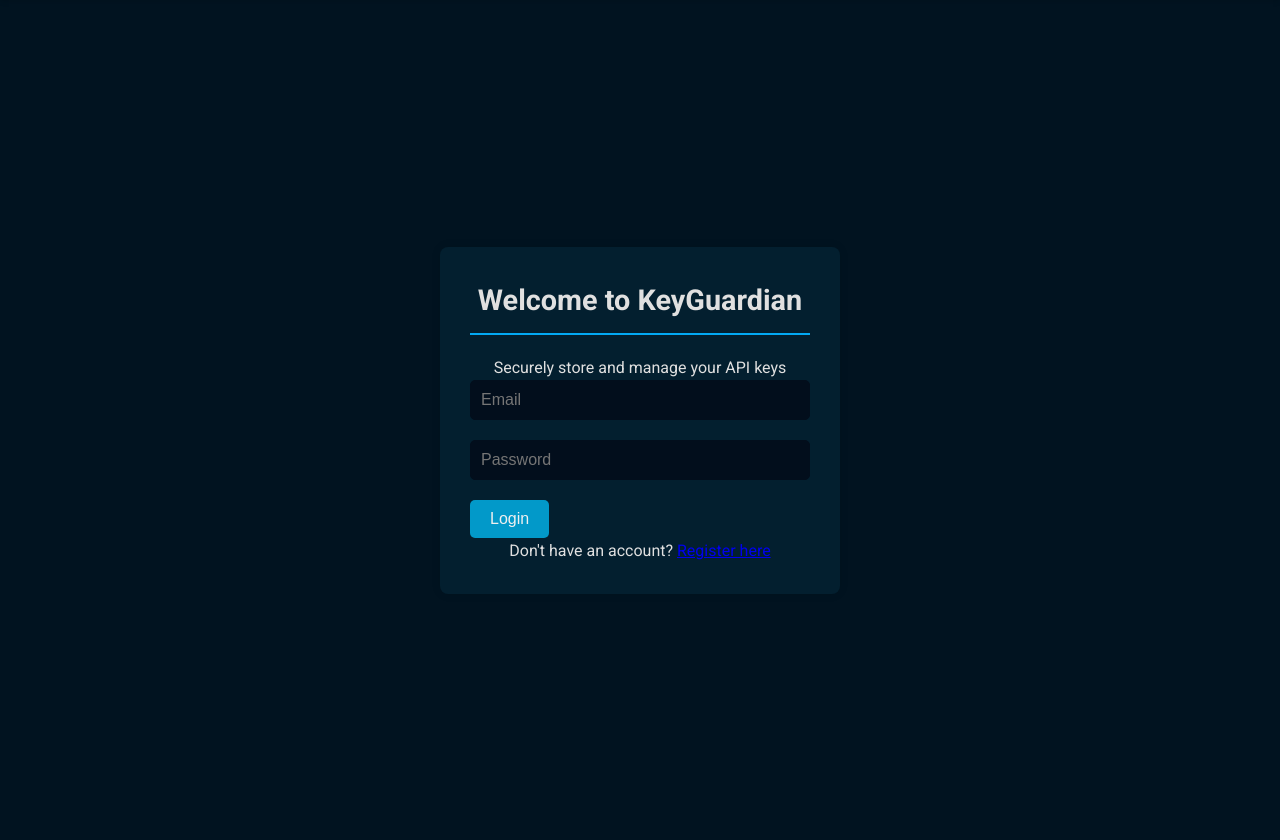
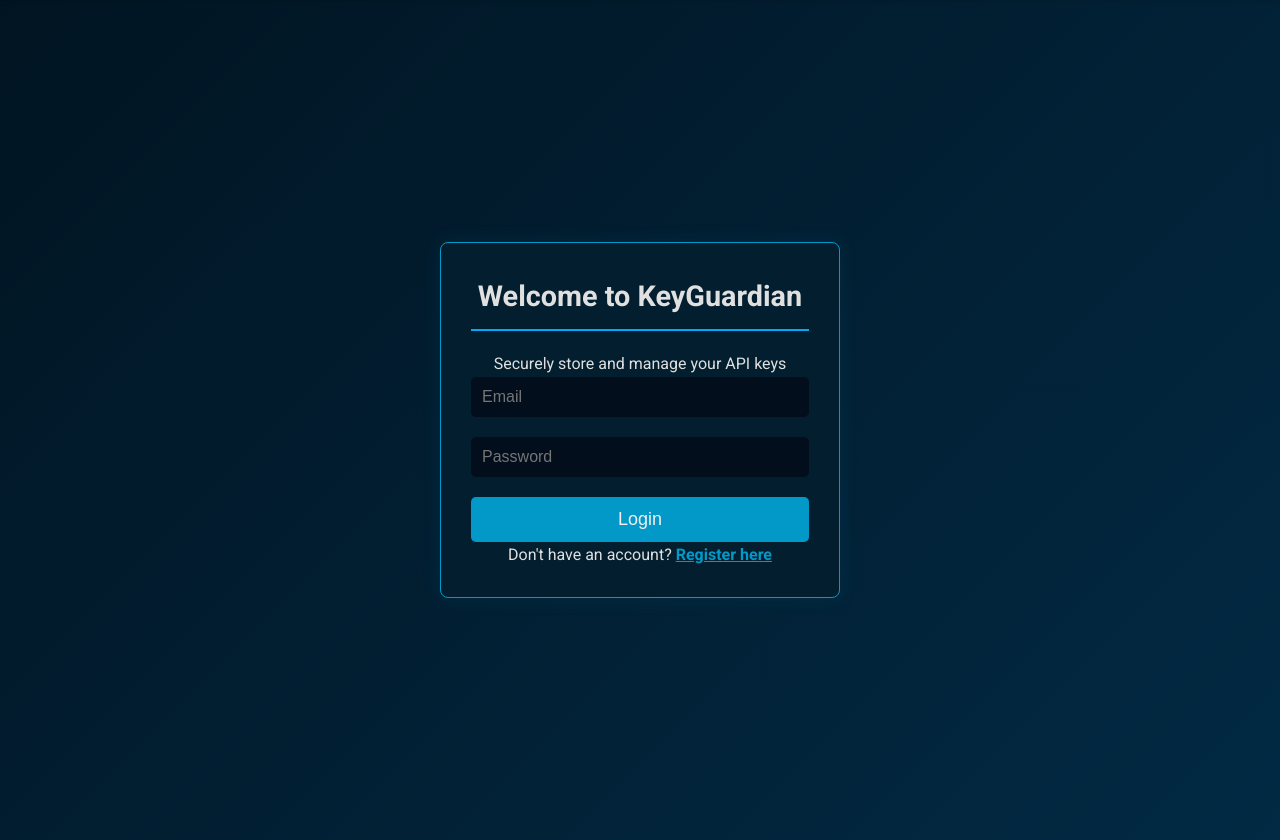
Before and after one commit to Garblesnarff/apikeywallet, a Flask app: page /login in a window 1280 px wide. Shown: the part 123-963 px from the top of the page. Run offline with Flask 3, Linux system fonts and the light colour scheme; parts of the project's set-up code (start-up, migrations or seed data) failed here and were passed over.

Commit message:
Agent query: Please check if the following improvements have been applied to the login page: 1) The login box is centered vertically. 2) The login form has a soft shadow and border. 3) The 'Login' button has an improved design with hover effects. 4) The 'Register here' link is more visible. 5) The background has a subtle gradient. Also, please verify if the overall functionality of the login page is working as expected.

```diff
--- a/static/css/styles.css
+++ b/static/css/styles.css
@@ -18,7 +18,7 @@
 body {
     font-family: 'Roboto', Arial, sans-serif;
     line-height: 1.6;
-    background-color: var(--background-color);
+    background: linear-gradient(135deg, #011320 0%, #022A44 100%);
     color: var(--text-color);
 }
 
@@ -295,9 +295,8 @@ h2 {
 
 .auth-container {
     display: flex;
-    flex-direction: column;
+    justify-content: center;
     align-items: center;
-    justify-content: center;
     min-height: 100vh;
     padding: 20px;
 }
@@ -308,7 +307,8 @@ h2 {
     background-color: #031F2F;
     padding: 30px;
     border-radius: 8px;
-    box-shadow: 0 0 10px rgba(0,0,0,0.1);
+    border: 1px solid #0299C9;
+    box-shadow: 0 0 20px rgba(2, 153, 201, 0.1);
 }
 
 @media (max-width: 768px) {
@@ -390,3 +390,28 @@ h2 {
 .toggle-visibility-btn:hover {
     color: var(--button-hover-color);
 }
+
+.btn-login {
+    width: 100%;
+    padding: 12px;
+    font-size: 18px;
+    border-radius: 5px;
+    background-color: #0299C9;
+    transition: background-color 0.3s, box-shadow 0.3s;
+}
+
+.btn-login:hover {
+    background-color: #03A9F4;
+    box-shadow: 0 0 10px rgba(3, 169, 244, 0.5);
+}
+
+.register-link {
+    font-size: 16px;
+    color: #0299C9;
+    font-weight: bold;
+    transition: color 0.3s;
+}
+
+.register-link:hover {
+    color: #03A9F4;
+}
--- a/templates/login.html
+++ b/templates/login.html
@@ -19,9 +19,9 @@
                     <span class="text-danger">{{ error }}</span>
                 {% endfor %}
             </div>
-            {{ form.submit(class="btn btn-primary btn-block") }}
+            {{ form.submit(class="btn btn-primary btn-block btn-login") }}
         </form>
-        <p class="mt-3 centered-text">Don't have an account? <a href="{{ url_for('auth.register') }}">Register here</a></p>
+        <p class="mt-3 centered-text">Don't have an account? <a href="{{ url_for('auth.register') }}" class="register-link">Register here</a></p>
     </div>
 </div>
 {% endblock %}
```
Also changed, not shown: Pasted--Feedback-on-the-Login-Page-The-login-page-looks-clean-and-simple-which-is-great-for-usability-Ho-1727839152002.txt (added, +55 -0 lines).
